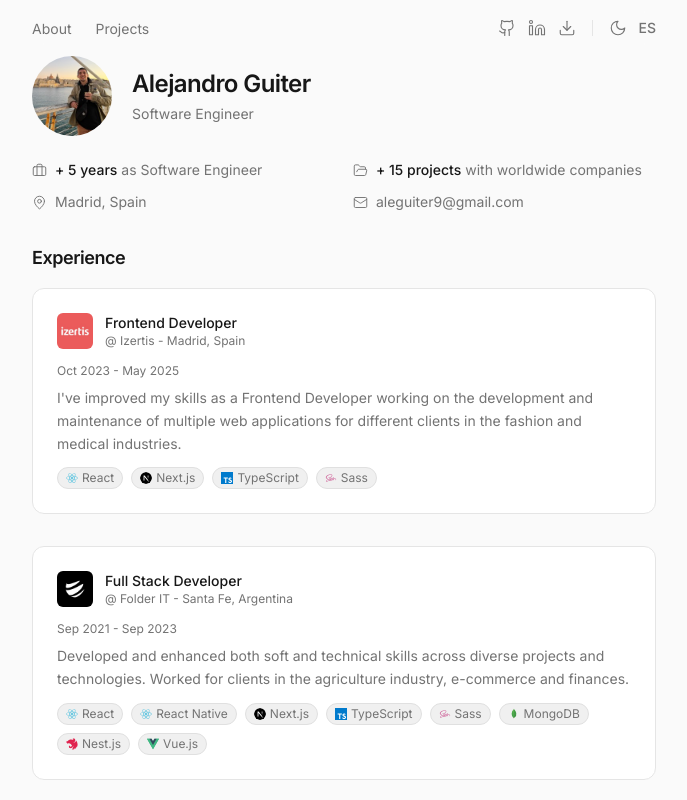
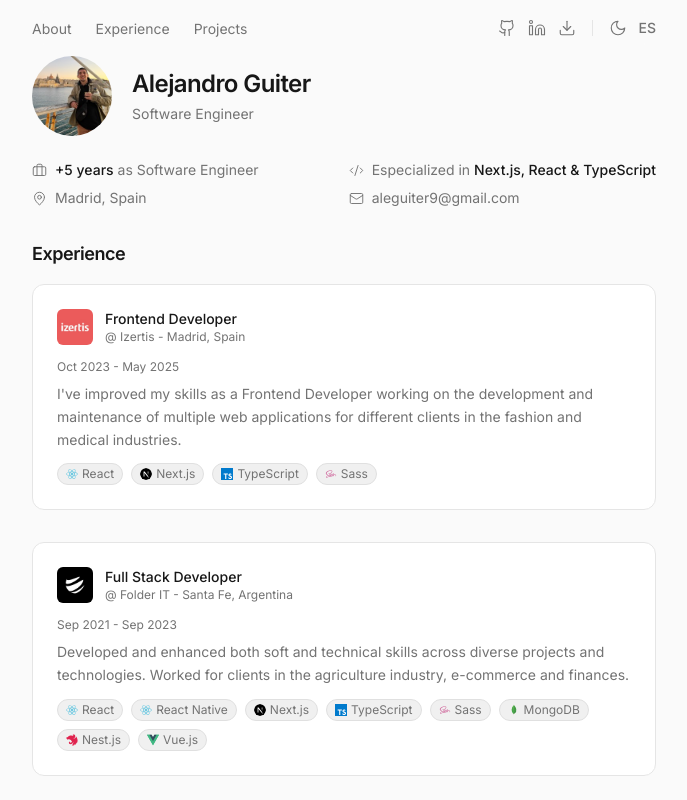
Before and after one commit to aleguiter09/portfolio, a Next.js app: page /en in a window 1280 px wide. Shown: the top 800 px of the page, without its empty margins (296-983 px from the left). Built offline with nearby package versions, Linux system fonts and the light colour scheme.

Commit message:
update styles

```diff
--- a/messages/en.json
+++ b/messages/en.json
@@ -1,6 +1,7 @@
 {
   "Header": {
     "about": "About",
+    "experience": "Experience",
     "projects": "Projects"
   },
   "About": {
@@ -10,7 +11,8 @@
     "with": "with worldwide companies",
     "based": "Based in",
     "contact": "Contact",
-    "spain": "Spain"
+    "spain": "Spain",
+    "especialized": "Especialized in"
   },
   "Experience": {
     "experience": "Experience",
--- a/messages/es.json
+++ b/messages/es.json
@@ -1,16 +1,18 @@
 {
   "Header": {
     "about": "Sobre mí",
+    "experience": "Experiencia",
     "projects": "Proyectos"
   },
   "About": {
     "years": "años",
-    "as": "como Desarrollador",
+    "as": "como Software Engineer",
     "projects": "proyectos",
     "with": "con empresas mundiales",
     "based": "Basado en",
     "contact": "Contacto",
-    "spain": "España"
+    "spain": "España",
+    "especialized": "Especializado en"
   },
   "Experience": {
     "experience": "Experiencia",
--- a/src/app/components/About/About.tsx
+++ b/src/app/components/About/About.tsx
@@ -1,6 +1,6 @@
 import { useTranslations } from "next-intl";
 import Image from "next/image";
-import { MapPin, Mail, Briefcase, FolderOpen } from "lucide-react";
+import { MapPin, Mail, Briefcase, Code2 } from "lucide-react";
 
 export default function About() {
   const t = useTranslations("About");
@@ -25,28 +25,32 @@ export default function About() {
           </div>
         </div>
 
-        <div className="grid grid-cols-2 gap-x-8 gap-y-3 text-sm opacity-0 animate-fade-in-up animate-delay-200">
+        <div className="flex justify-between w-full text-sm opacity-0 animate-fade-in-up animate-delay-200">
+          <div className="flex flex-col  gap-2 text-muted">
             <div className="flex items-center gap-2 text-muted">
               <Briefcase size={15} strokeWidth={1.5} />
               <span>
                 <span className="font-medium text-foreground">
-                {"+"} 5 {t("years")}
+                  +5 {t("years")}
                 </span>{" "}
                 {t("as")}
               </span>
             </div>
-          <div className="flex items-center gap-2 text-muted">
-            <FolderOpen size={15} strokeWidth={1.5} />
-            <span>
-              <span className="font-medium text-foreground">
-                {"+"} 15 {t("projects")}
-              </span>{" "}
-              {t("with")}
-            </span>
-          </div>
+
             <div className="flex items-center gap-2 text-muted">
               <MapPin size={15} strokeWidth={1.5} />
               <span>Madrid, {t("spain")}</span>
+            </div>
+          </div>
+          <div className="flex flex-col gap-2">
+            <div className="flex items-center gap-2 text-muted">
+              <Code2 size={15} strokeWidth={1.5} />
+              <span>
+                {t("especialized")}{" "}
+                <span className="font-medium text-foreground">
+                  Next.js, React & TypeScript
+                </span>
+              </span>
             </div>
             <div className="flex items-center gap-2 text-muted">
               <Mail size={15} strokeWidth={1.5} />
@@ -59,6 +63,7 @@ export default function About() {
             </div>
           </div>
         </div>
+      </div>
     </section>
   );
 }
--- a/src/app/components/Header/Header.tsx
+++ b/src/app/components/Header/Header.tsx
@@ -19,6 +19,14 @@ export default function Header() {
                 className="text-sm text-muted transition-colors hover:text-foreground"
               >
                 {t("about")}
+              </Link>
+            </li>
+            <li>
+              <Link
+                href="#experience"
+                className="text-sm text-muted transition-colors hover:text-foreground"
+              >
+                {t("experience")}
               </Link>
             </li>
             <li>
```
Lines whose indentation alone changed are shown as unchanged.
